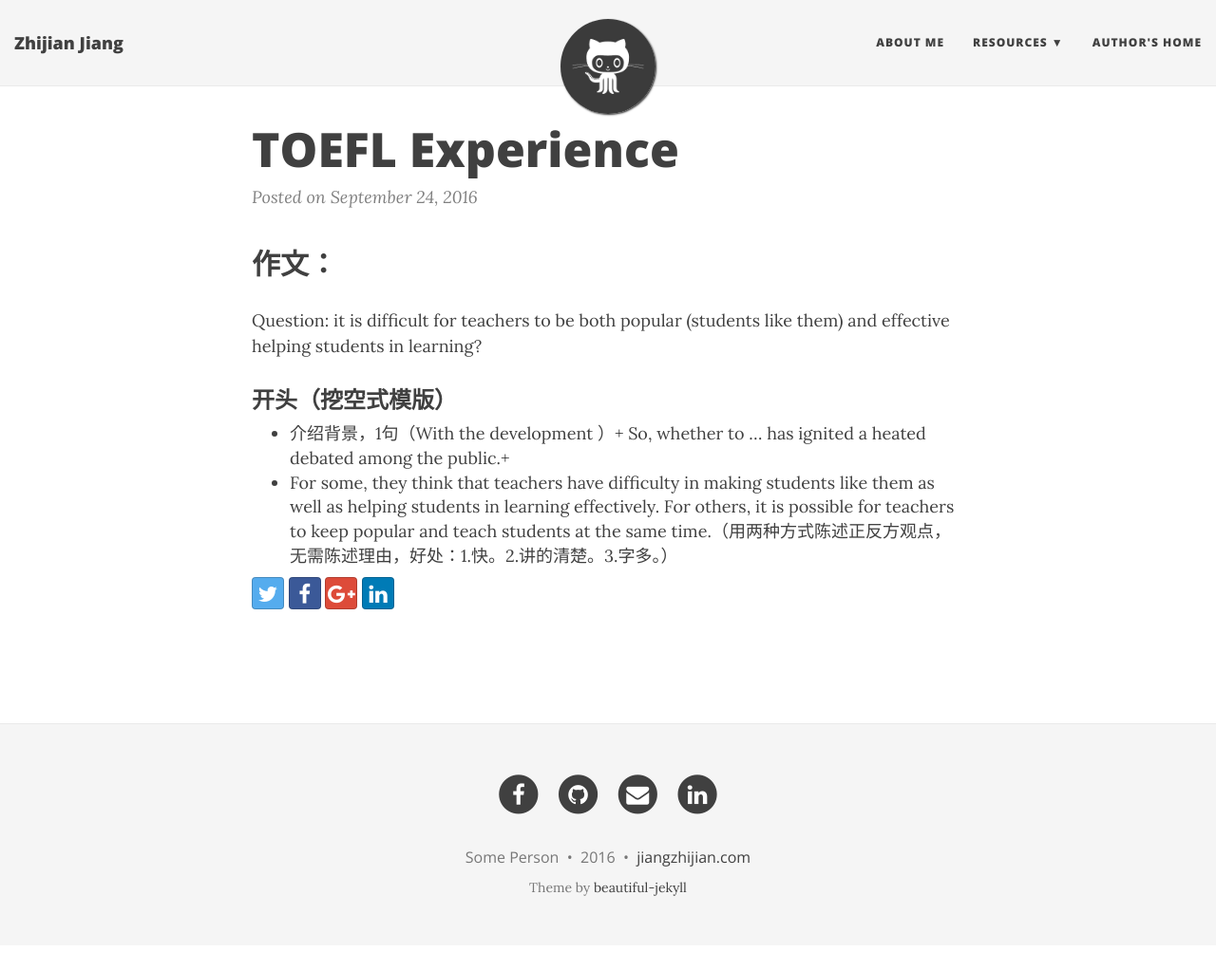
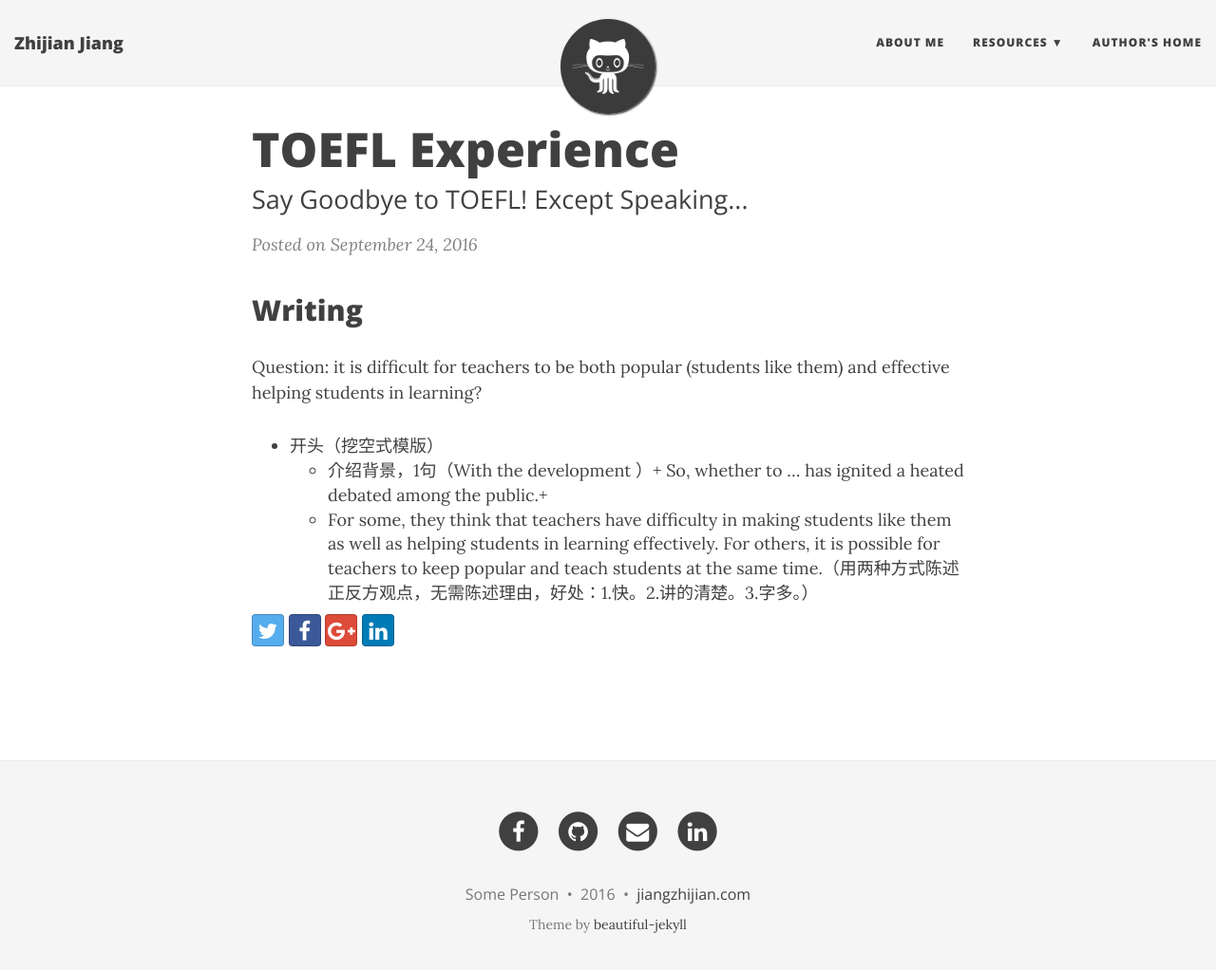
Before and after one commit to softwarelight/ZhijianJiang, a Jekyll site: the page built from _posts/2016-09-24-TOEFL-experience.md, in a window 1280 px wide and 1035 px high. Shown: the top 1022 px of the window at 95% size. Built offline with Jekyll 4.4.1, drawn with Linux system fonts in a browser that asks for light colours; nearby versions of some CDN libraries.

Commit message:
add some contents to TOEFL.md

```diff
--- a/_posts/2016-09-24-TOEFL-experience.md
+++ b/_posts/2016-09-24-TOEFL-experience.md
@@ -1,10 +1,12 @@
 ---
 layout: post
 title: TOEFL Experience
+subtitle: Say Goodbye to TOEFL! Except Speaking...
 ---
 
-## 作文：
+## Writing
 Question: it is difficult for teachers to be both popular (students like them) and effective helping students in learning?
-### 开头（挖空式模版）
-* 介绍背景，1句（With the development ）+ So, whether to ... has ignited a heated debated among the public.+
-* For some, they think that teachers have difficulty in making students like them as well as helping students in learning effectively. For others, it is possible for teachers to keep popular and teach students at the same time.（用两种方式陈述正反方观点，无需陈述理由，好处：1.快。2.讲的清楚。3.字多。）
+
+* 开头（挖空式模版）
+    * 介绍背景，1句（With the development ）+ So, whether to ... has ignited a heated debated among the public.+
+    * For some, they think that teachers have difficulty in making students like them as well as helping students in learning effectively. For others, it is possible for teachers to keep popular and teach students at the same time.（用两种方式陈述正反方观点，无需陈述理由，好处：1.快。2.讲的清楚。3.字多。）
```
